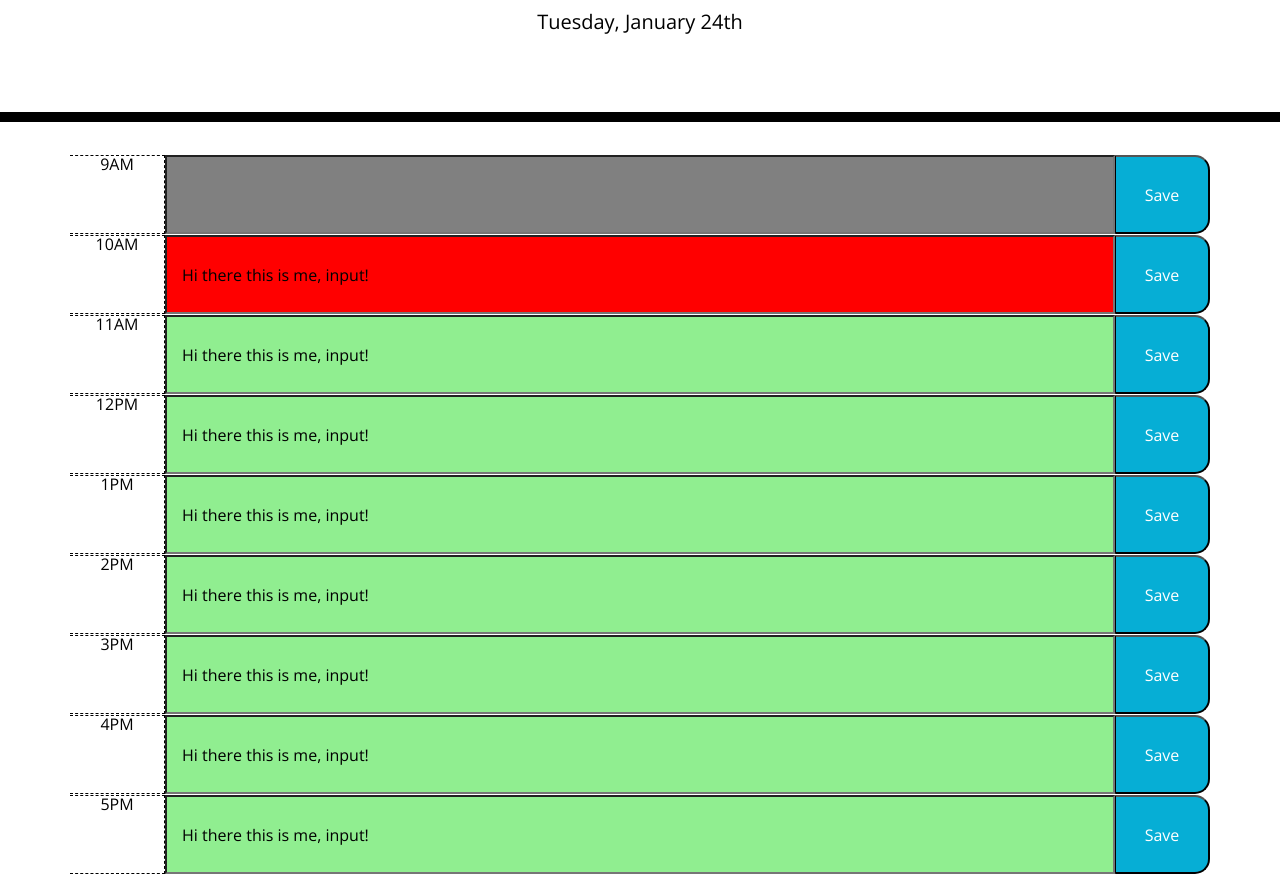
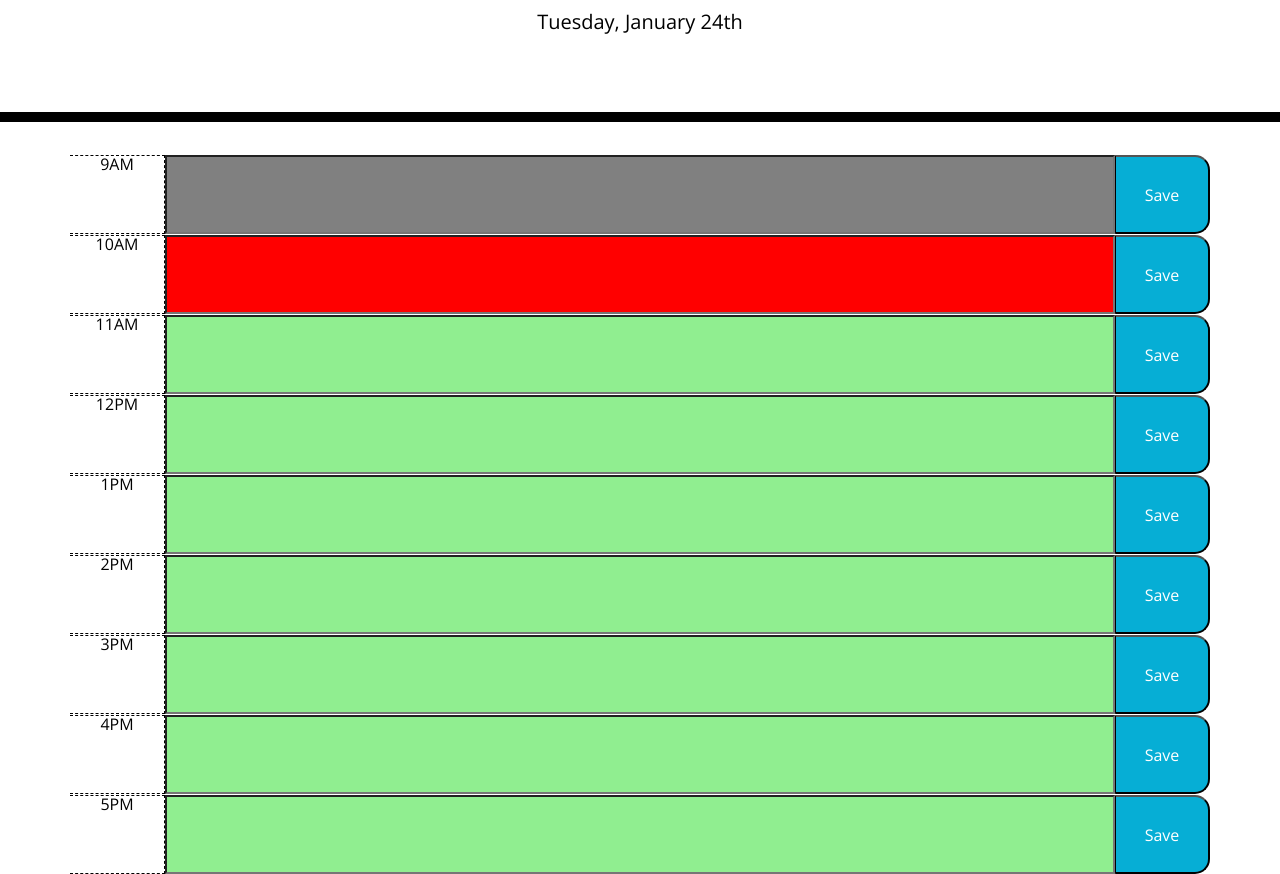
Before and after one commit to Adrian-Kosnik/work-day-scheduler, a plain HTML site: page index.html in a window 1280 px wide. Shown: the part 182-1056 px from the top of the page. Drawn offline with nearby package versions, Linux system fonts and the light colour scheme.

Commit message:
I have added an alert to all buttons that informs the user the note has been saved and also removed the default values from input fields in the HTML

```diff
--- a/assets/js/script.js
+++ b/assets/js/script.js
@@ -126,38 +126,47 @@ let save5Btn = $('.save5');
 save9Btn.on('click', function() {
     let note9 = textArea9AmElm.val();
     localStorage.setItem('note9', note9);
+    alert('Saved');
 });
 save10Btn.on('click', function() {
     let note10 = textArea10AmElm.val();
     localStorage.setItem('note10', note10);
+    alert('Saved');
 });
 save11Btn.on('click', function() {
     let note11 = textArea11AmElm.val();
     localStorage.setItem('note11', note11);
+    alert('Saved');
 });
 save12Btn.on('click', function() {
     let note12 = textArea12PmElm.val();
     localStorage.setItem('note12', note12);
+    alert('Saved');
 });
 save1Btn.on('click', function() {
     let note1 = textArea1PmElm.val();
     localStorage.setItem('note1', note1);
+    alert('Saved');
 });
 save2Btn.on('click', function() {
     let note2 = textArea2PmElm.val();
     localStorage.setItem('note2', note2);
+    alert('Saved');
 });
 save3Btn.on('click', function() {
     let note3 = textArea3PmElm.val();
     localStorage.setItem('note3', note3);
+    alert('Saved');
 });
 save4Btn.on('click', function() {
     let note4 = textArea4PmElm.val();
     localStorage.setItem('note4', note4);
+    alert('Saved');
 });
 save5Btn.on('click', function() {
     let note5 = textArea5PmElm.val();
     localStorage.setItem('note5', note5);
+    alert('Saved');
 });
 
 
--- a/index.html
+++ b/index.html
@@ -34,42 +34,42 @@
       </form>
       <form class="row time-block" action="">
         <div class="col-1 hour 10AM">10AM</div>
-        <input class="col 10-input" type="text" value="Hi there this is me, input!">
+        <input class="col 10-input" type="text">
         <button class="col-1 saveBtn save10" type="button">Save</button>
       </form>
       <form class="row time-block" action="">
         <div class="col-1 hour 11AM">11AM</div>
-        <input class="col 11-input" type="text" value="Hi there this is me, input!">
+        <input class="col 11-input" type="text">
         <button class="col-1 saveBtn save11" type="button">Save</button>
       </form>
       <form class="row time-block" action="">
         <div class="col-1 hour 12PM">12PM</div>
-        <input class="col 12-input" type="text" value="Hi there this is me, input!">
+        <input class="col 12-input" type="text">
         <button class="col-1 saveBtn save12" type="button">Save</button>
       </form>
       <form class="row time-block" action="">
         <div class="col-1 hour 1PM">1PM</div>
-        <input class="col 1-input" type="text" value="Hi there this is me, input!">
+        <input class="col 1-input" type="text">
         <button class="col-1 saveBtn save1" type="button">Save</button>
       </form>
       <form class="row time-block" action="">
         <div class="col-1 hour 2PM">2PM</div>
-        <input class="col 2-input" type="text" value="Hi there this is me, input!">
+        <input class="col 2-input" type="text">
         <button class="col-1 saveBtn save2" type="button">Save</button>
       </form>
       <form class="row time-block" action="">
         <div class="col-1 hour 3PM">3PM</div>
-        <input class="col 3-input" type="text" value="Hi there this is me, input!">
+        <input class="col 3-input" type="text">
         <button class="col-1 saveBtn save3" type="button">Save</button>
       </form>
       <form class="row time-block" action="">
         <div class="col-1 hour 4PM">4PM</div>
-        <input class="col 4-input" type="text" value="Hi there this is me, input!">
+        <input class="col 4-input" type="text">
         <button class="col-1 saveBtn save4" type="button">Save</button>
       </form>
       <form class="row time-block" action="">
         <div class="col-1 hour 5PM">5PM</div>
-        <input class="col 5-input" type="text" value="Hi there this is me, input!">
+        <input class="col 5-input" type="text">
         <button class="col-1 saveBtn save5" type="button">Save</button>
       </form>
     </div>
```
